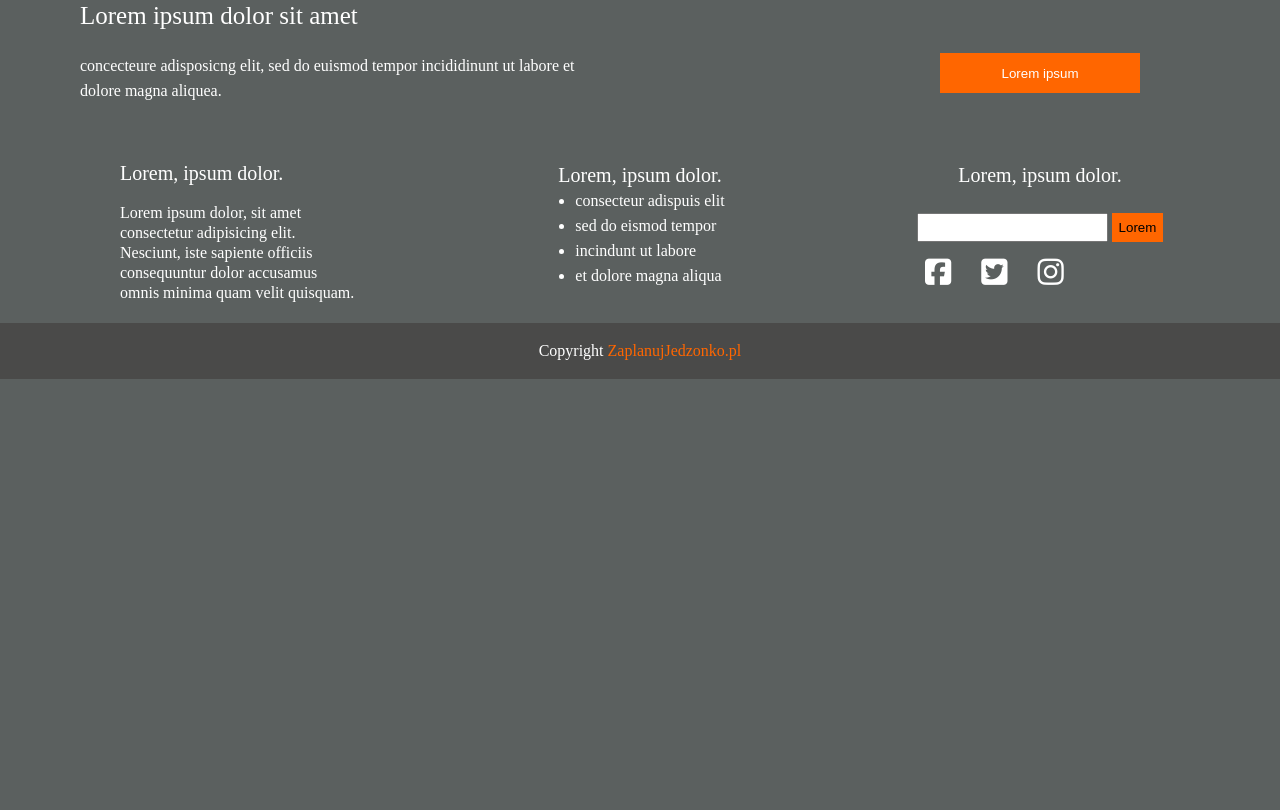
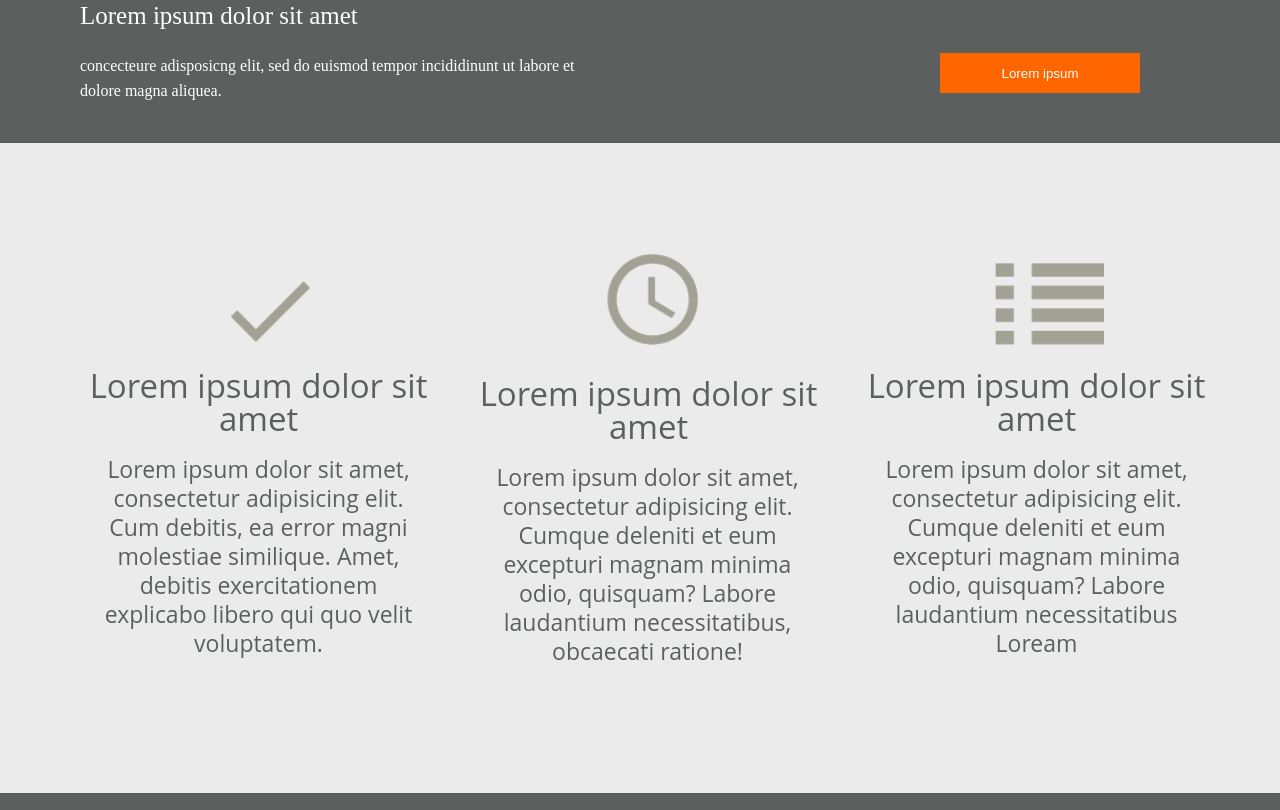
Before and after one commit to PrzemyslawDzi/Scrum-PyszneJedzonko, a website: page development/index.html in a window 1280 px wide. Shown: the part 637-1447 px from the top of the page. Before the commit the page ends 1016 px from the top, so only its background shows below. Drawn offline with nearby package versions, Linux system fonts and the light colour scheme; files that its build step writes are made by us from their sources; a web font is replaced by a local one.

Commit message:
pierwsza wersja aboutApp

```diff
--- a/development/index.html
+++ b/development/index.html
@@ -78,8 +78,45 @@
     <section id="aboutMe">
       <!-- aobut me -->
     </section>
-    <section>
-      <!-- three columns -->
+    <section id="aboutApp">
+      <div class="aboutAppContainer">
+
+        <div class="aboutAppCol">
+
+          <div id="aboutAppimg1">
+            <img src="images/aboutAppIcons.png" alt="">
+          </div>
+            <h2>
+              Lorem ipsum dolor sit amet
+            </h2>
+            <p>
+              Lorem ipsum dolor sit amet, consectetur adipisicing elit. Cum debitis, ea error magni molestiae similique. Amet, debitis exercitationem explicabo libero qui quo velit voluptatem.
+            </p>
+
+        </div>
+        <div class="aboutAppCol">
+          <div id="aboutAppimg2">
+            <img src="images/aboutAppIcons.png" alt="">
+          </div>
+          <h2>
+            Lorem ipsum dolor sit amet
+          </h2>
+          <p>
+            Lorem ipsum dolor sit amet, consectetur adipisicing elit. Cumque deleniti et eum excepturi magnam minima odio, quisquam? Labore laudantium necessitatibus, obcaecati ratione!
+          </p>
+        </div>
+        <div class="aboutAppCol">
+          <div id="aboutAppimg3">
+            <img src="images/aboutAppIcons.png" alt="">
+          </div>
+          <h2>
+            Lorem ipsum dolor sit amet
+          </h2>
+          <p>
+            Lorem ipsum dolor sit amet, consectetur adipisicing elit. Cumque deleniti et eum excepturi magnam minima odio, quisquam? Labore laudantium necessitatibus Loream
+          </p>
+        </div>
+      </div>
     </section>
     <footer id="footer">
       <div class="main_width">
--- a/development/scss/main.scss
+++ b/development/scss/main.scss
@@ -331,3 +331,105 @@ body{
 
   }
 }
+
+//About App
+#aboutApp{
+  display: flex;
+  align-items: center;
+  justify-content: center;
+}
+ #aboutAppimg1{
+   height: 66px;
+   width: 79px;
+   overflow: hidden;
+   position: relative;
+   box-sizing: border-box;
+   top: -25px;
+   right: -147px;
+   img{
+     position: absolute;
+     right: -228px;
+     top: -16px;
+   }
+ }
+ #aboutAppimg2{
+   height: 92px;
+   width: 92px;
+   overflow: hidden;
+   position: relative;
+   box-sizing: border-box;
+   top: -31px;
+   right: -133px;
+   img{
+     position: absolute;
+     right: -79px;
+     top: -12px;
+   }
+ }
+ #aboutAppimg3{
+   width: 111px;
+   height: 83px;
+   overflow: hidden;
+   position: relative;
+   box-sizing: border-box;
+   top: -23px;
+   right: -131px;
+   img{
+     position: absolute;
+     left: -32px;
+     top: -16px;
+   }
+ }
+
+
+ .aboutAppContainer{
+   display: flex;
+   width: 1450px;
+   height: 650px;
+   justify-content: space-around;
+   font-family: 'Open Sans', sans-serif;
+   background:#EBEBEB;
+   .aboutAppCol{
+     width: 350px;
+     margin-top: 120px;
+     text-align: center;
+     display: flex;
+     flex-direction: column;
+     color:$colorNav ;
+     h2{
+       font-size: 33px;
+     }
+     p{
+       font-size:23px;
+     }
+     &:first-child{
+       margin-left: 54px;
+       margin-top: 160px;
+       padding-left: 10px;
+       p{
+         //margin-top: 20px;
+         margin: 20px 20px 0 20px;
+         line-height: 29px;
+       }
+
+     }
+     &:nth-child(2){
+       margin-top: 142px;
+       h2{
+         margin-left: 2px;
+       }
+       p{
+         margin: 20px 20px 0 20px;
+         line-height: 29px;
+       }
+     }
+     &:last-child{
+       margin-right: 49px;
+       margin-top: 143px;
+       p{
+         margin: 20px 20px 0 20px;
+         line-height: 29px;
+       }
+     }
+   }
+ }
```
Also changed, not shown: development/images/aboutAppIcons.png (added).
